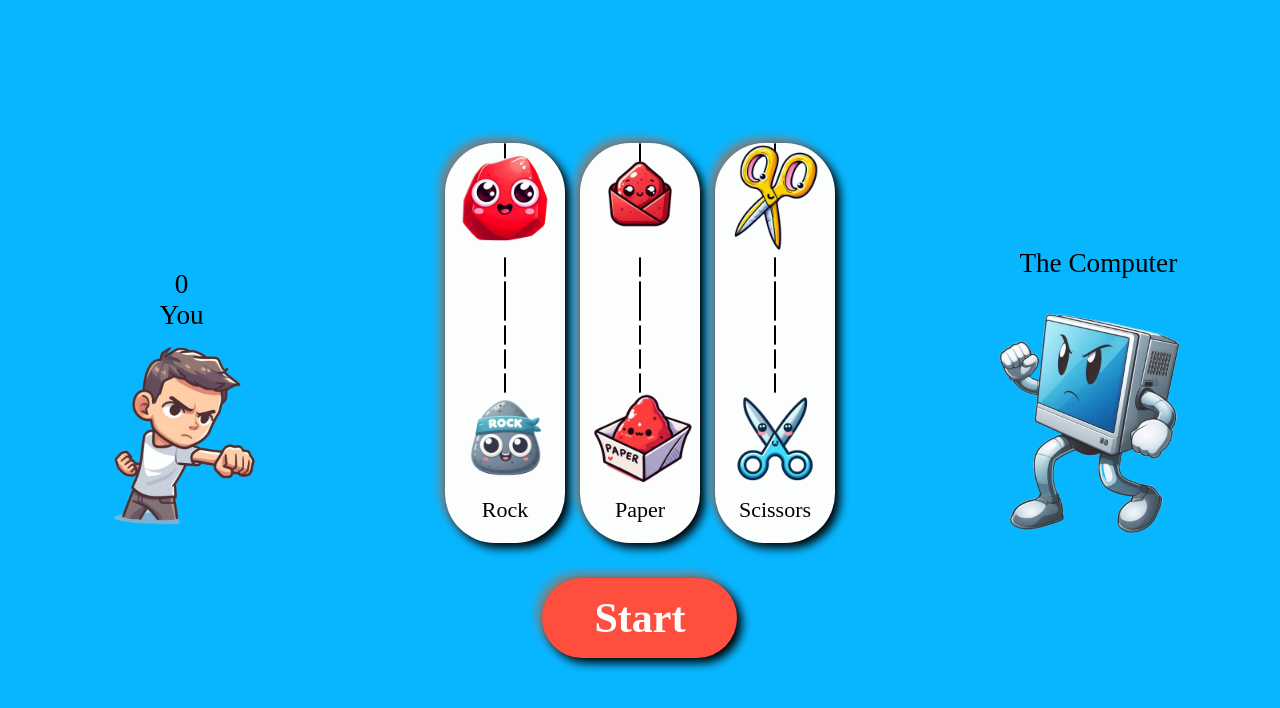
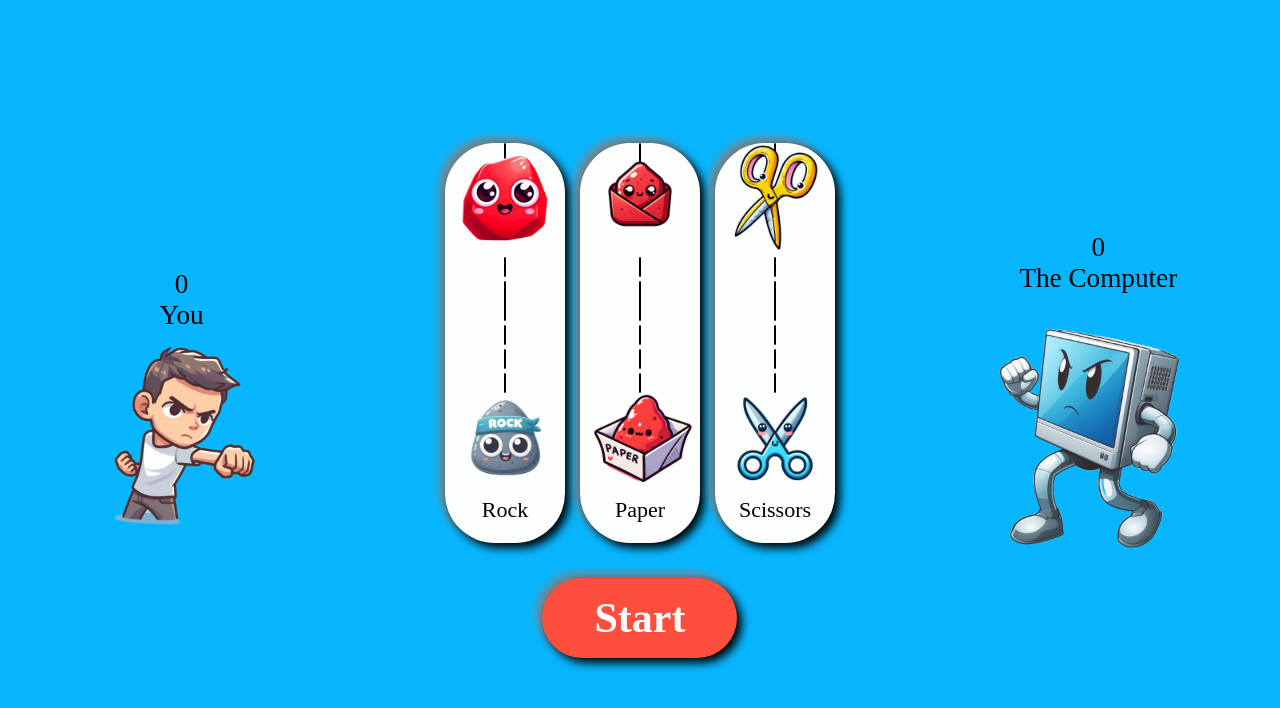
Before and after one commit to anderson2090/rock-paper-scissors, a React (Create React App) app: page / in a window 1280 px wide. Shown: the top 708 px of the page. Built offline with nearby package versions, Linux system fonts and the light colour scheme; a web font is replaced by a local one.

Commit message:
added computer points

```diff
--- a/src/components/Finger/Finger.jsx
+++ b/src/components/Finger/Finger.jsx
@@ -5,6 +5,7 @@ import VerticleLine from "../VerticleLine/VerticleLine";
 import { useRecoilState, useRecoilValue } from "recoil";
 import {
   computerChoiceAtom,
+  computerPointsStateAtom,
   isPlayingStateAtom,
   userChoiceAtom,
   userPointsStateAtom,
@@ -19,6 +20,9 @@ const Finger = ({ pImgSrc, pImgAlt, sImgSrc, sImgAlt, text }) => {
 
   const winner = useRecoilValue(determineWinnerSelector);
   const [userPoints, setUserPoints] = useRecoilState(userPointsStateAtom);
+  const [computerPoints, setComputerPoints] = useRecoilState(
+    computerPointsStateAtom
+  );
   const clickHandler = () => {
     if (isPlaying) {
       setUserChoice(text);
@@ -26,6 +30,10 @@ const Finger = ({ pImgSrc, pImgAlt, sImgSrc, sImgAlt, text }) => {
 
       if (winner === "user") {
         setUserPoints(userPoints + 1);
+      }
+
+      if (winner === "computer") {
+        setComputerPoints(computerPoints + 1);
       }
     }
   };
--- a/src/components/WelcomeScreen/WelcomeScreen.jsx
+++ b/src/components/WelcomeScreen/WelcomeScreen.jsx
@@ -4,15 +4,18 @@ import MiddleColumn from "../MiddleColumn/MiddleColumn";
 import styles from "./WelcomeScreen.module.css";
 import guy from "../../images/guy.png";
 import computer from "../../images/the-computer.png";
-import { useRecoilState, useRecoilValue } from "recoil";
+import { useRecoilState, useRecoilValue, useResetRecoilState } from "recoil";
 import { computerChoiceAtom, userChoiceAtom } from "../atoms/atoms";
-import { userPointsSelector } from "../selectors/selectors";
+import {
+  computerPointsSelector,
+  userPointsSelector,
+} from "../selectors/selectors";
 const WelcomeScreen = () => {
   const [userChoice, setUserChoice] = useRecoilState(userChoiceAtom);
   const [computerChoice, setComputerChoice] =
     useRecoilState(computerChoiceAtom);
   const userPoints = useRecoilValue(userPointsSelector);
-
+  const computerPoints = useRecoilValue(computerPointsSelector);
   return (
     <div className={styles.main}>
       <SideColumn
@@ -28,6 +31,7 @@ const WelcomeScreen = () => {
         imgSrc={computer}
         imgAlt={"The Computer"}
         choice={computerChoice}
+        points={computerPoints}
       />
     </div>
   );
--- a/src/components/atoms/atoms.js
+++ b/src/components/atoms/atoms.js
@@ -16,6 +16,11 @@ export const computerChoiceAtom = atom({
 });
 
 export const userPointsStateAtom = atom({
-  key: 'userPointsState',
+  key: "userPointsStateAtom",
   default: 0,
 });
+
+export const computerPointsStateAtom = atom({
+  key: "computerPointsStateAtom",
+  default: 0,
+});
--- a/src/components/selectors/selectors.js
+++ b/src/components/selectors/selectors.js
@@ -1,6 +1,7 @@
 import { selector } from "recoil";
 import {
   computerChoiceAtom,
+  computerPointsStateAtom,
   userChoiceAtom,
   userPointsStateAtom,
 } from "../atoms/atoms";
@@ -29,3 +30,17 @@ export const userPointsSelector = selector({
     return userPoints;
   },
 });
+
+export const computerPointsSelector = selector({
+  key: "computerPointsSelector",
+  get: ({ get }) => {
+    let computerPoints = get(computerPointsStateAtom);
+    const winner = get(determineWinnerSelector);
+
+    if (winner === "computer") {
+      computerPoints++;
+    }
+
+    return computerPoints;
+  },
+});
```
